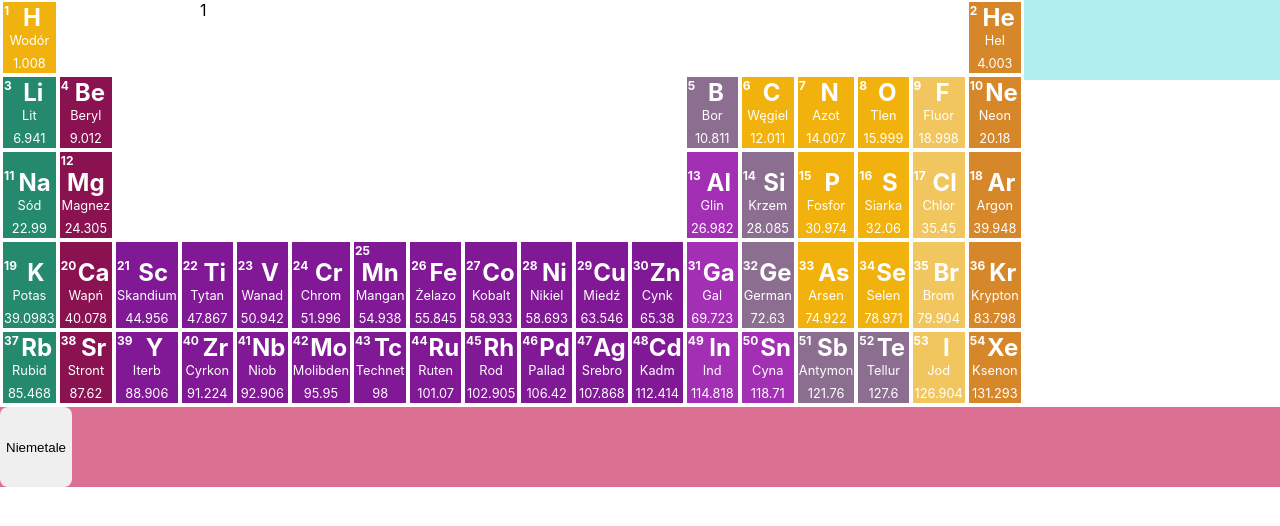
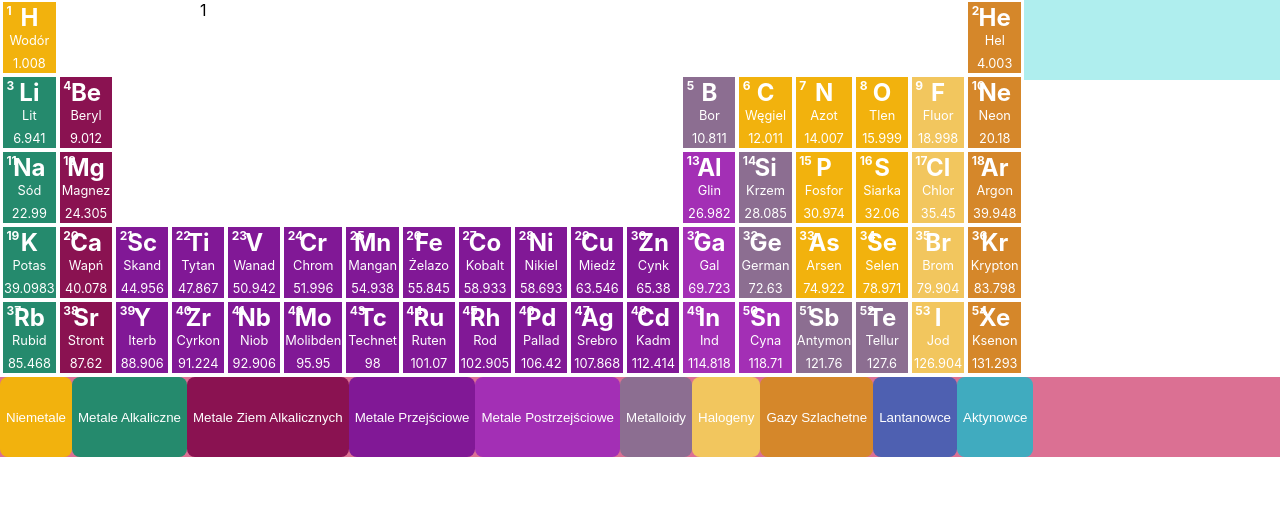
Before and after one commit to krystian3/ukladokresowy, a React (Create React App) app: page / in a window 1280 px wide. Shown: the top 526 px of the page. Built offline with nearby package versions, Linux system fonts and the light colour scheme.

Commit message:
legend, tile styling

```diff
--- a/src/components/ElementTile.js
+++ b/src/components/ElementTile.js
@@ -15,8 +15,9 @@ export const ElementTile = (props) => {
     if (type!=="gap"){
         return (
             <td className={classes} colSpan={tableWidth}>
+                <span className='el-num'>{num}</span>
                 <span className='el'>
-                    <span className='el-num'>{num}</span>
+
                     <span className='el-symbol'>{symbol}</span>
                 </span>
                 <span className='el'>
--- a/src/components/Legend.js
+++ b/src/components/Legend.js
@@ -2,7 +2,18 @@ import React, { useState } from 'react';
 
 export const Legend = (props) => {
     return (
-        <div className='legend-el'><span></span><button className='nonmetal example'>Niemetale</button></div>
+        <>
+        <div className='legend-el'><span></span><button className='non_metal example'>Niemetale</button></div>
+        <div className='legend-el'><span></span><button className='alkali_metal example'>Metale Alkaliczne</button></div>
+        <div className='legend-el'><span></span><button className='alkaline_earth_metal example'>Metale Ziem Alkalicznych</button></div>
+        <div className='legend-el'><span></span><button className='transition_metal example'>Metale Przejściowe</button></div>
+        <div className='legend-el'><span></span><button className='post_transition_metal example'>Metale Postrzejściowe</button></div>
+        <div className='legend-el'><span></span><button className='semi_metal example'>Metalloidy</button></div>
+        <div className='legend-el'><span></span><button className='halogen example'>Halogeny</button></div>
+        <div className='legend-el'><span></span><button className='noble_gas example'>Gazy Szlachetne</button></div>
+        <div className='legend-el'><span></span><button className='lantanian example'>Lantanowce</button></div>
+        <div className='legend-el'><span></span><button className='actinian example'>Aktynowce</button></div>
+        </>
     );
 }
 
--- a/src/data/elements.json
+++ b/src/data/elements.json
@@ -323,7 +323,7 @@
   {
     "num": 21,
     "symbol": "Sc",
-    "name": "Skandium",
+    "name": "Skand",
     "mass": 44.956,
     "meltTemp": 1814,
     "boilTemp": 3109,
--- a/src/static/style.css
+++ b/src/static/style.css
@@ -79,6 +79,11 @@
   background-color: palevioletred;
   width: 100%;
   height: 5rem;
+  display: flex;
+  flex-direction: row;
+}
+.App .legend .example {
+  color: white;
 }
 
 .element-table {
@@ -100,9 +105,9 @@
   margin: 0;
 }
 .element-table .element-tile .el-num {
+  position: absolute;
+  margin-left: 0.2em;
   font-weight: bold;
-  text-align: left;
-  float: left;
   font-size: 75%;
 }
 .element-table .element-tile .el-symbol {
@@ -111,6 +116,8 @@
 }
 .element-table .element-tile .el-name {
   max-width: 100%;
+  margin: 0;
+  padding: 0;
   overflow: hidden;
   font-size: 80%;
   white-space: nowrap;
--- a/src/static/style.scss
+++ b/src/static/style.scss
@@ -84,6 +84,12 @@
         background-color: palevioletred;
         width: 100%;
         height: 5rem;
+        display: flex;
+        flex-direction: row;
+
+        .example{
+            color: white;
+        }
     }
 
 }
@@ -110,9 +116,9 @@
     }
 
     .el-num{
+        position: absolute;
+        margin-left: 0.2em;
         font-weight: bold;
-        text-align: left;
-        float: left;
         font-size: 75%;
     }
 
@@ -123,6 +129,8 @@
 
     .el-name{
         max-width: 100%;
+        margin: 0;
+        padding: 0;
         overflow: hidden;
         font-size: 80%;
         white-space: nowrap;
```
Also changed, not shown: 1 other file (tests, documents, lock files or other folders).
